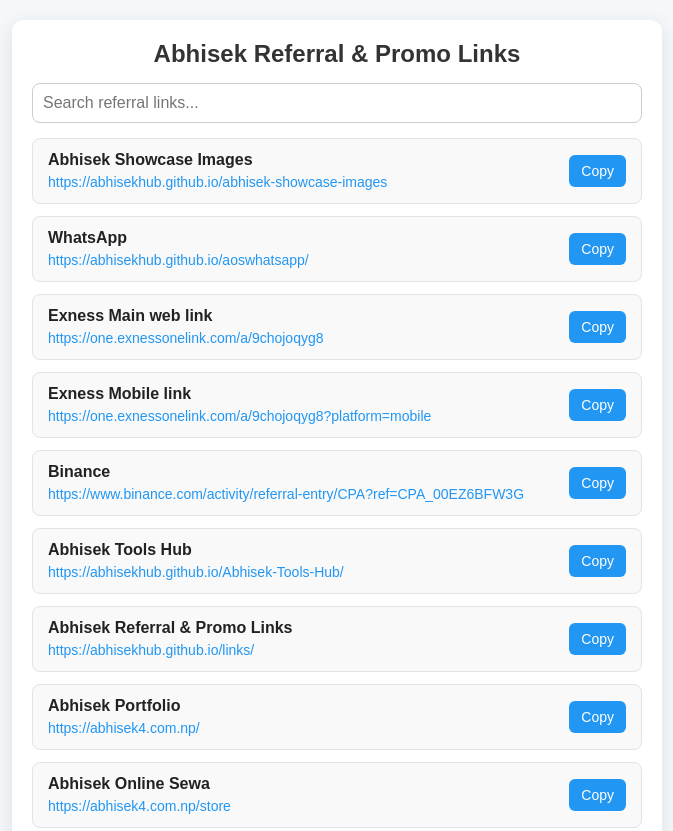
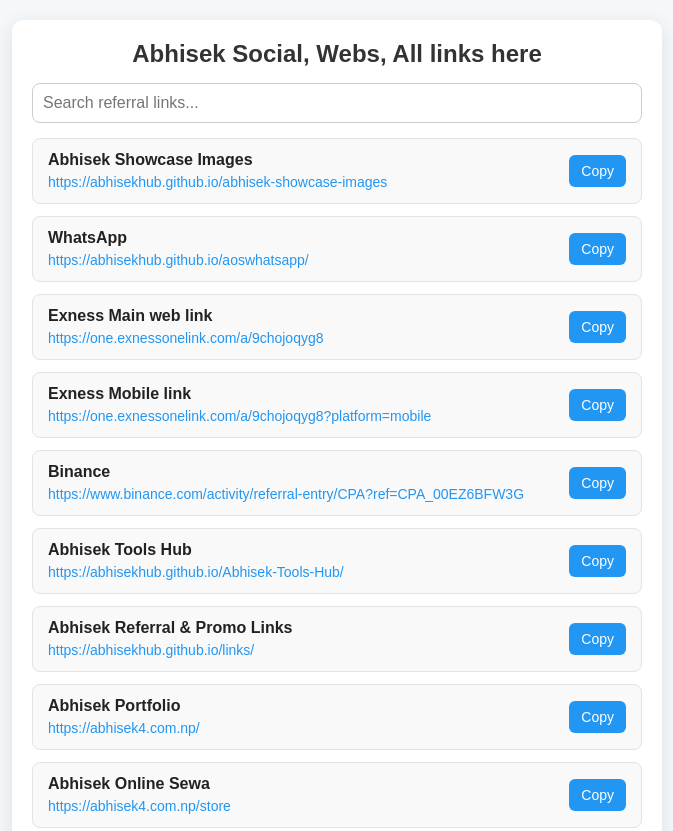
Before and after one commit to abhisekhub/abhiseklinkshub, a plain HTML site: page index.html in a window 1280 px wide. Shown: the top 831 px of the page, without its empty margins (303-976 px from the left). Drawn offline with Linux system fonts and the light colour scheme.

Commit message:
change heading

```diff
--- a/index.html
+++ b/index.html
@@ -147,7 +147,7 @@
   <div class="container">
     <!-- Header -->
     <div class="header">
-      <h1>Abhisek Referral & Promo Links</h1>
+      <h1>Abhisek Social, Webs, All links here</h1>
     </div>
 
     <!-- Search Box -->
```
